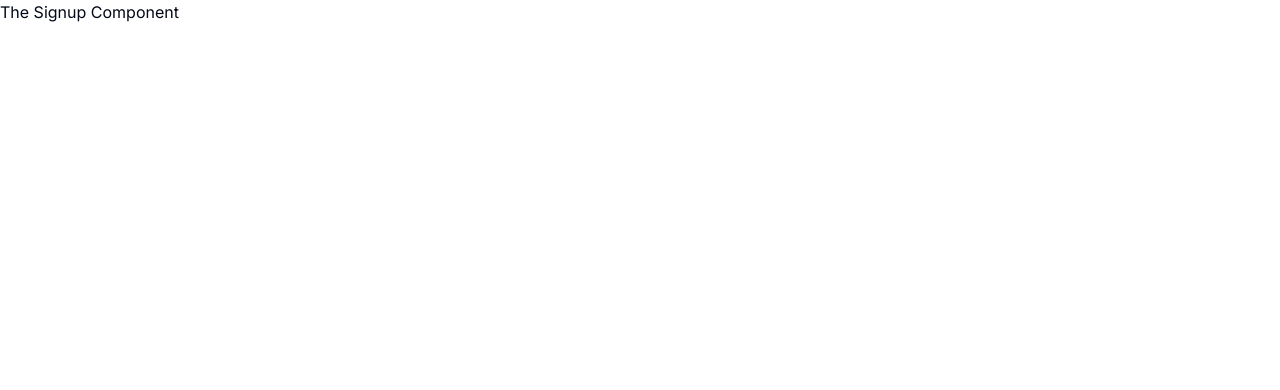
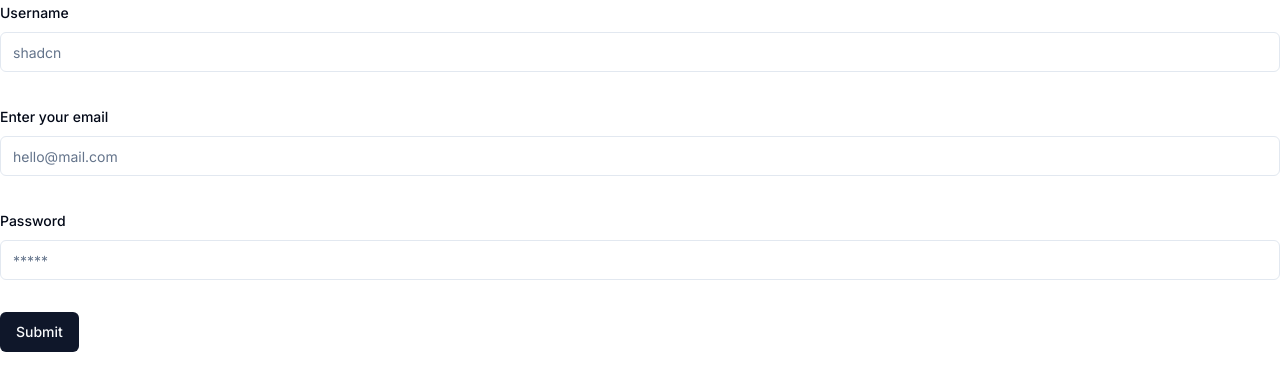
Before and after one commit to femiabimbola/authjs-refresher, a Next.js app: page /signup in a window 1280 px wide. Shown: the top 390 px of the page. Built offline with nearby package versions, Linux system fonts and the light colour scheme.

Commit message:
setting up the user registration

```diff
--- a/components/auth/SignUp.tsx
+++ b/components/auth/SignUp.tsx
@@ -1,7 +1,92 @@
 "use client";
+import {zodResolver} from "@hookform/resolvers/zod";
+import {useForm} from "react-hook-form";
+import {RegisterSchema} from "@/lib/schemas";
+import {z} from "zod";
+import {Button} from "@/components/ui/button";
+import {
+  Form,
+  FormControl,
+  FormDescription,
+  FormField,
+  FormItem,
+  FormLabel,
+  FormMessage,
+} from "@/components/ui/form";
+import {Input} from "@/components/ui/input";
 
 const SignUp = () => {
-  return <div> The Signup Component</div>;
+  const form = useForm<z.infer<typeof RegisterSchema>>({
+    resolver: zodResolver(RegisterSchema),
+    defaultValues: {
+      username: "",
+      password: "",
+      email: "",
+    },
+  });
+
+  const onSubmit = (values: z.infer<typeof RegisterSchema>) => {
+    console.log("here");
+    console.log(values);
+  };
+  return (
+    <Form {...form}>
+      <form
+        onSubmit={form.handleSubmit(onSubmit)}
+        className="space-y-8"
+      >
+        <FormField
+          control={form.control}
+          name="username"
+          render={({field}) => (
+            <FormItem>
+              <FormLabel>Username</FormLabel>
+              <FormControl>
+                <Input
+                  placeholder="shadcn"
+                  {...field}
+                />
+              </FormControl>
+              <FormMessage />
+            </FormItem>
+          )}
+        />
+        <FormField
+          control={form.control}
+          name="email"
+          render={({field}) => (
+            <FormItem>
+              <FormLabel>Enter your email</FormLabel>
+              <FormControl>
+                <Input
+                  placeholder="hello@mail.com"
+                  {...field}
+                />
+              </FormControl>
+              <FormMessage />
+            </FormItem>
+          )}
+        />
+        <FormField
+          control={form.control}
+          name="password"
+          render={({field}) => (
+            <FormItem>
+              <FormLabel>Password</FormLabel>
+              <FormControl>
+                <Input
+                  placeholder="*****"
+                  {...field}
+                />
+              </FormControl>
+              <FormMessage />
+            </FormItem>
+          )}
+        />
+        <Button type="submit">Submit</Button>
+      </form>
+    </Form>
+  );
 };
 
 export default SignUp;
--- /dev/null
+++ b/components/ui/input.tsx
@@ -0,0 +1,25 @@
+import * as React from "react"
+
+import { cn } from "@/lib/utils"
+
+export interface InputProps
+  extends React.InputHTMLAttributes<HTMLInputElement> {}
+
+const Input = React.forwardRef<HTMLInputElement, InputProps>(
+  ({ className, type, ...props }, ref) => {
+    return (
+      <input
+        type={type}
+        className={cn(
+          "flex h-10 w-full rounded-md border border-input bg-background px-3 py-2 text-sm ring-offset-background file:border-0 file:bg-transparent file:text-sm file:font-medium placeholder:text-muted-foreground focus-visible:outline-none focus-visible:ring-2 focus-visible:ring-ring focus-visible:ring-offset-2 disabled:cursor-not-allowed disabled:opacity-50",
+          className
+        )}
+        ref={ref}
+        {...props}
+      />
+    )
+  }
+)
+Input.displayName = "Input"
+
+export { Input }
--- a/lib/schemas/index.ts
+++ b/lib/schemas/index.ts
@@ -1,3 +1,9 @@
 import {z} from "zod";
 
-export const RegisterSchema = z.object({});
+export const RegisterSchema = z.object({
+  email: z
+    .string({invalid_type_error: "Must be a string"})
+    .email({message: "Valid email is required"}),
+  password: z.string().min(6, {message: "Minimun of 6 characters required"}),
+  username: z.string().min(1, {message: "name is required"}),
+});
```
